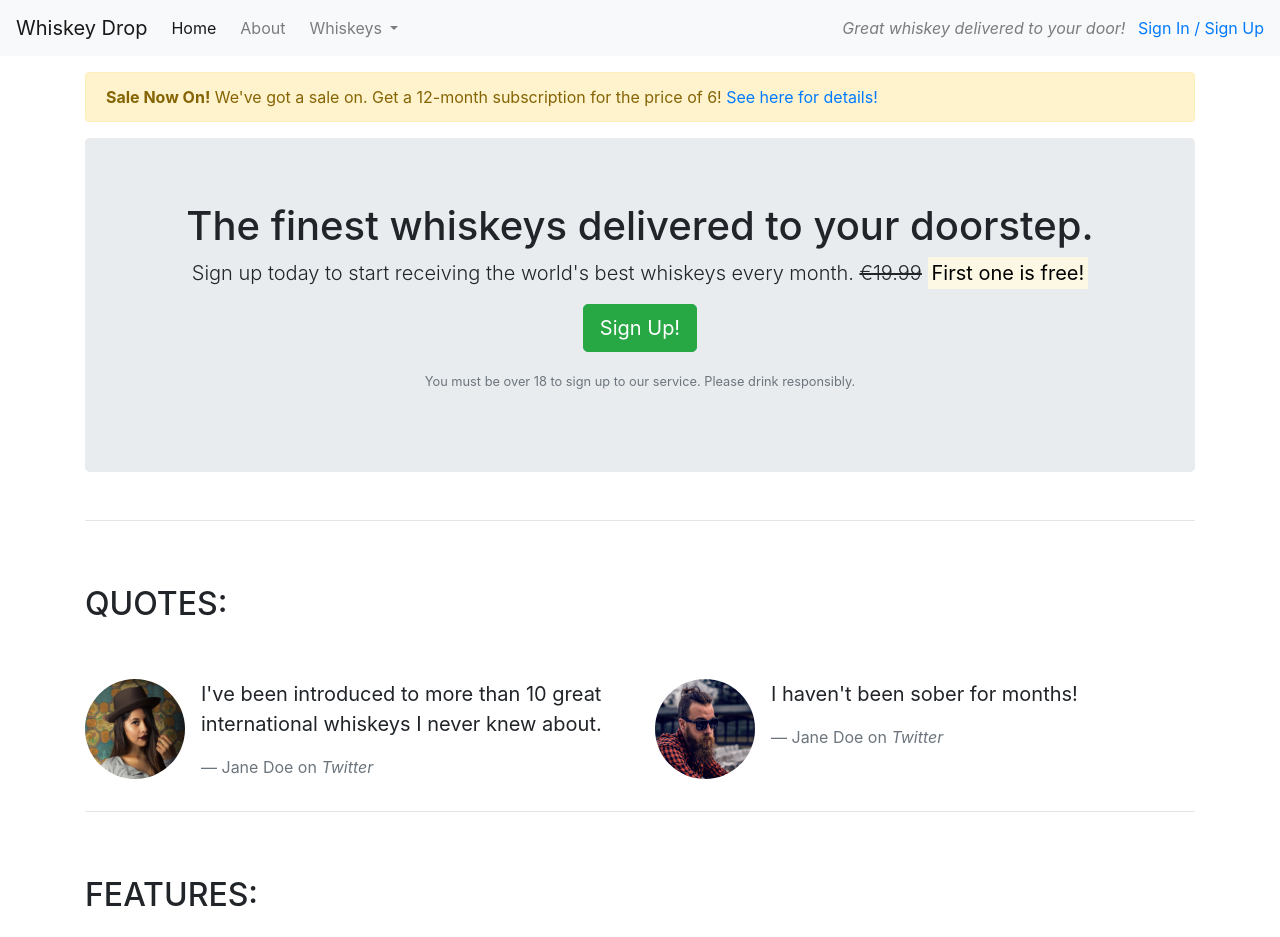
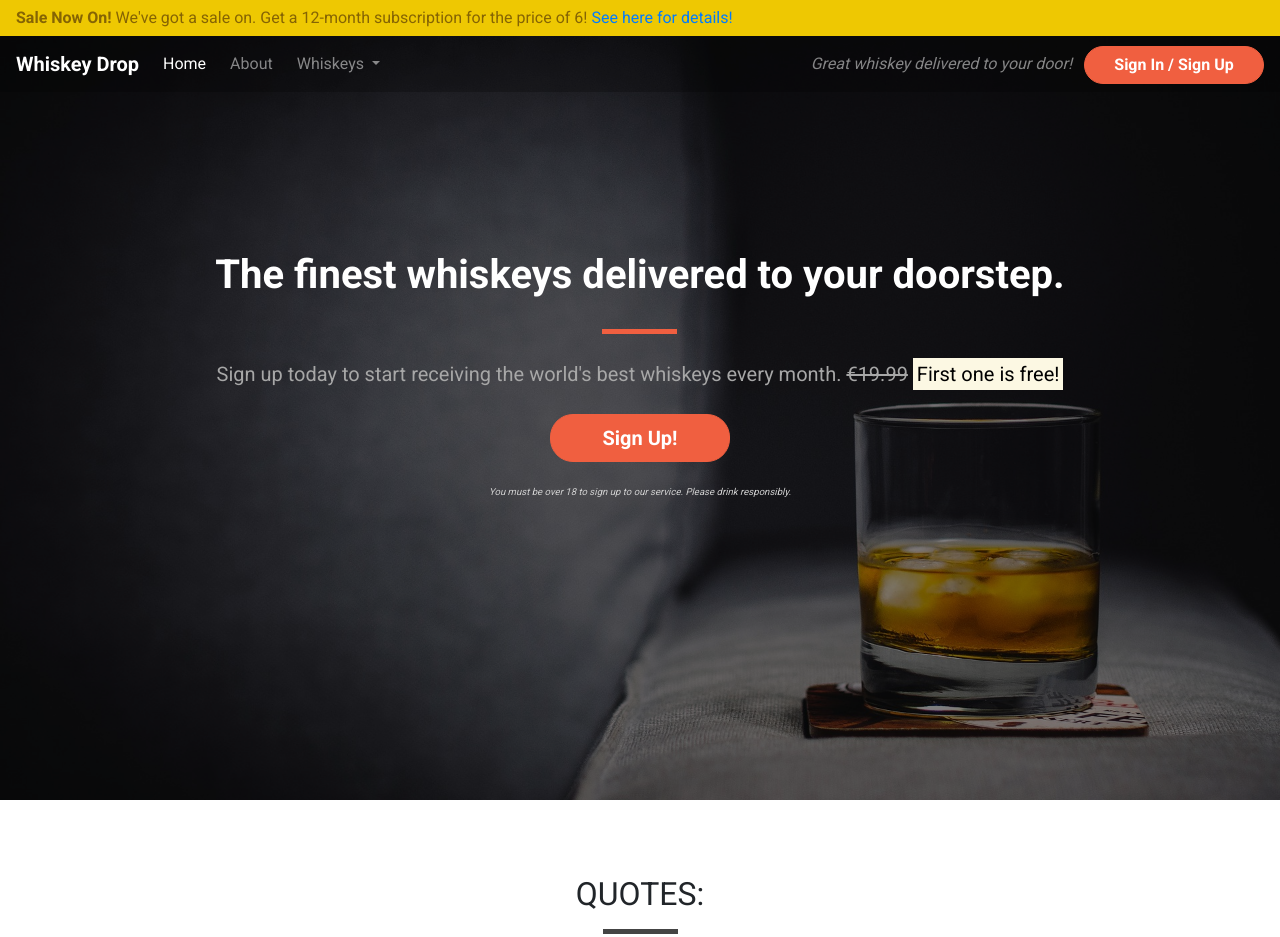
Before and after one commit to Diana-is-Coding/bootstrap_whiskey, a plain HTML site: page index.html in a window 1280 px wide. Shown: the top 937 px of the page. Drawn offline with nearby package versions, Linux system fonts and the light colour scheme.

Commit message:
Added css styling to personalise page. Header image added and header and navbar styled

```diff
--- /dev/null
+++ b/css/style.css
@@ -0,0 +1,155 @@
+body {
+  font-family: 'Roboto', sans-serif;
+}
+
+.alert-container .col-12 {
+  padding-left: 0;
+  padding-right: 0;
+}
+
+.site-wide-alert {
+  border-radius: 0;
+  margin-bottom: 0;
+  padding: 5px 15px;
+  background-color: #eec802;
+  border-color: #eec802;
+}
+
+.callout-container {
+  height: 100vh;
+  background: url(../images/whiskey-background.jpg) no-repeat bottom right fixed;
+  -webkit-background-size: cover;
+  -moz-background-size: cover;
+  -o-background-size: cover;
+  background-size: cover;
+
+  display: flex;
+  align-items: center;
+  justify-content: center;
+
+  position: relative;
+}
+
+.opaque-overlay {
+  position: absolute;
+  top: 0;
+  left: 0;
+  height: 100%;
+  width: 100%;
+  background-color: rgba(0, 0, 0, 0.5);
+}
+
+.quotes-container {}
+
+.features-container {}
+
+/* Page headers */
+
+.page-header {
+  margin-bottom: 0;
+  border-bottom: 0;
+  text-align: center;
+}
+
+.page-header h2 {
+  margin-top: 0;
+}
+
+/* Block dividers */
+
+.block-divider {
+  width: 75px;
+  height: 5px;
+  border: 0;
+  background-color: #444;
+}
+
+.block-divider--orange {
+  background-color: #f05f40;
+}
+
+.block-divider--short {
+  width: 35px;
+}
+
+/* Content containers */
+
+.content-container {
+  padding-top: 75px;
+  padding-bottom: 75px;
+}
+
+/* Navbar */
+
+.navalert-container {
+  position: absolute;
+  top: 0;
+  left: 0;
+  padding-left: 0;
+  padding-right: 0;
+  z-index: 1;
+}
+
+.navbar {
+  margin-bottom: 0;
+  border: 0;
+  width: 100%;
+  background-color: rgba(0, 0, 0, 0.25);
+}
+
+.navbar .navbar-toggler {
+  border: 0;
+}
+
+.navbar-brand {
+  font-weight: bold;
+}
+
+.navbar .navbar-nav s {
+  font-weight: bold;
+}
+
+/* Jumbotron */
+
+.jumbotron {
+  background-color: transparent;
+}
+
+.jumbotron-header {
+  color: white;
+  font-weight: bold;
+  margin-bottom: 30px;
+}
+
+.jumbotron .lead {
+  margin: 25px 0;
+  color: #a7a7a7;
+}
+
+.jumbotron small {
+  font-size: 60%;
+  font-style: italic;
+  color: #d0d0d0;
+}
+
+/* Butoons */
+
+.btn--cta {
+  font-weight: bold;
+  border-radius: 23px;
+  width: 180px;
+}
+
+.btn--red {
+  color: white;
+  background-color: #f05f40;
+  border-color: #f05f40;
+}
+
+.btn--red:hover,
+.btn--red:active,
+.btn--red:focus,
+.btn--red:active:focus {
+  background-color: #df4929;
+  border-color: #df4929;
+}
--- a/index.html
+++ b/index.html
@@ -7,11 +7,24 @@
     <title>Whiskey Drop | Taste a new whiskey every month</title>
     <link rel="stylesheet" href="https://maxcdn.bootstrapcdn.com/bootstrap/4.1.3/css/bootstrap.min.css">
     <script src="https://kit.fontawesome.com/fae09bb6b8.js" crossorigin="anonymous"></script>
+    <link href="https://fonts.googleapis.com/css?family=Roboto:400,700" rel="stylesheet">
+    <link rel="stylesheet" href="css/style.css" type="text/css">
 </head>
 
 <body>
     <!-- Nav -->
-    <nav class="navbar navbar-light bg-light navbar-expand-sm">
+    <div class="container-fluid navalert-container">
+        <div class="container-fluid alert-container">
+            <div class="row d-none d-sm-block">
+                <div class="col-12">
+                    <div class="site-wide-alert alert alert-warning">
+                        <strong>Sale Now On!</strong> We've got a sale on. Get a 12-month subscription for the price of 6!
+                        <a href="">See here for details!</a>
+                    </div>
+                </div>
+            </div>
+        </div>
+        <nav class="navbar navbar-dark navbar-expand-sm">
             <a href="/" class="navbar-brand">Whiskey Drop</a>
 
             <button class="navbar-toggler ml-auto" type="button" data-toggle="collapse" data-target="#navbarNavDropdown"
@@ -23,10 +36,11 @@
                     <li class="active nav-item mr-2"><a href="/" class="nav-link">Home</a></li>
                     <li class="nav-item mr-2"><a href="/about" class="nav-link">About</a></li>
                     <li class="nav-item dropdown">
-                <a class="nav-link dropdown-toggle" href="#" id="navbarDropdownMenuLink" role="button" data-toggle="dropdown" aria-haspopup="true" aria-expanded="false">
+                        <a class="nav-link dropdown-toggle" href="#" id="navbarDropdownMenuLink" role="button"
+                            data-toggle="dropdown" aria-haspopup="true" aria-expanded="false">
                             Whiskeys
                         </a>
-                    <div class="dropdown-menu aria-labelledby="navbarDropdownMenuLink">
+                        <div class="dropdown-menu aria-labelledby=" navbarDropdownMenuLink">
                             <a class="dropdown-item" href="#">Irish</a>
                             <a class="dropdown-item" href="#">Scotch</a>
                             <a class="dropdown-item" href="#">Japanese</a>
@@ -38,40 +52,38 @@
             </div>
             <div class="d-none d-md-block">
                 <p class="navbar-text my-auto mr-2"><i>Great whiskey delivered to your door!</i></p>
-            <a href="/login">Sign In / Sign Up</a>
+                <a href="/login" class="btn btn--cta btn--red">Sign In / Sign Up</a>
             </div>
         </nav>
-    <article class="container mt-3">
-        <div class="row d-none d-sm-block">
-            <div class="col-12">
-                <div class="alert alert-warning">
-                    <strong>Sale Now On!</strong> We've got a sale on. Get a 12-month subscription for the price of 6!
-                    <a href="">See here for details!</a>
     </div>
-            </div>
-        </div>
+
+    <div class="container-fluid callout-container">
         <!-- Callout -->
+        <div class="opaque-overlay">  </div>
         <div class="row">
             <div class="col-12">
                 <section class="callout jumbotron text-center">
-                    <h1>The finest whiskeys delivered to your doorstep.</h1>
+                    <h1 class="jumbotron-header">The finest whiskeys delivered to your doorstep.</h1>
+                    <hr class="block-divider block-divider--orange">
                     <p class="lead">Sign up today to start receiving the world's best whiskeys every month. <s
                             class="d-none d-sm-inline">€19.99</s> <span
                             class="d-inline d-sm-none"><br></span><strong><mark>First one is free!</mark></strong></p>
-                    <p><button class="btn btn-lg btn-success" data-toggle="modal" data-target="#signUpModal">Sign Up!</button></p>
+                    <p><button class="btn btn-lg btn--cta btn--red" data-toggle="modal" data-target="#signUpModal">Sign Up!</button></p>
                     <p class="text-muted"><small>You must be over 18 to sign up to our service. Please drink
                             responsibly.</small></p>
                 </section>
             </div>
         </div>
         <!-- /.callout -->
-        <hr>
+    </div>
 
     <!-- Quotes -->
+    <div class="container quotes-container content-container">
         <section class="quotes">
             <div class="row">
-                <div class="col-12 my-5">
+                <div class="col-12 page-header">
                     <h2 class="text-uppercase">Quotes:</h2>
+                    <hr class="block-divider block-divider-short">
                 </div>
             </div>
             <div class="row">
@@ -108,12 +120,14 @@
             </div>
         </section>
         <!-- /.quotes -->
-        <hr>
+    </div>
 
     <!-- Features -->
+    <div class="container features-container content-container">
+        <div class="container features-container">
         <section class="features">
             <div class="row">
-                <div class="col-12 my-5">
+                <div class="col-12 page-header">
                     <h2 class="text-uppercase">Features:</h2>
                 </div>
             </div>
@@ -149,7 +163,7 @@
             </div>
         </section>
         <!-- /.features -->
-    </article>
+    </div>
 
     <div class="modal" tabindex="-1" role="dialog" id="signUpModal">
         <div class="modal-dialog" role="document">
```
Also changed, not shown: .devcontainer/devcontainer.json (deleted), images/whiskey-background.jpg (added), 7 other files. Lines whose indentation alone changed are shown as unchanged.
